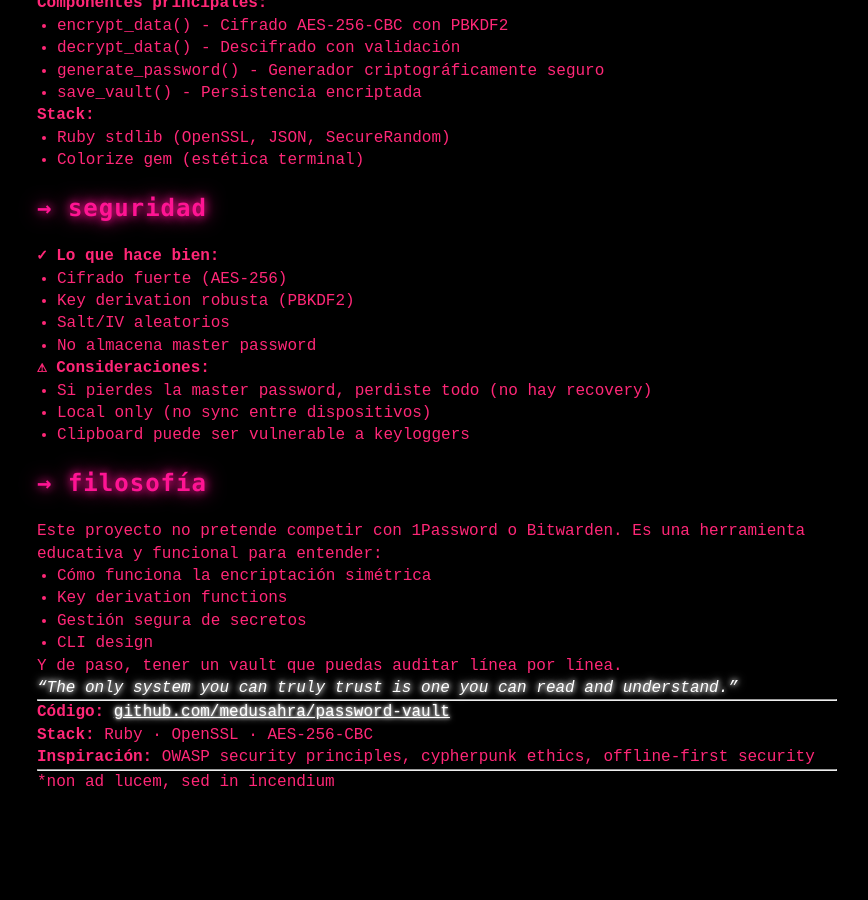
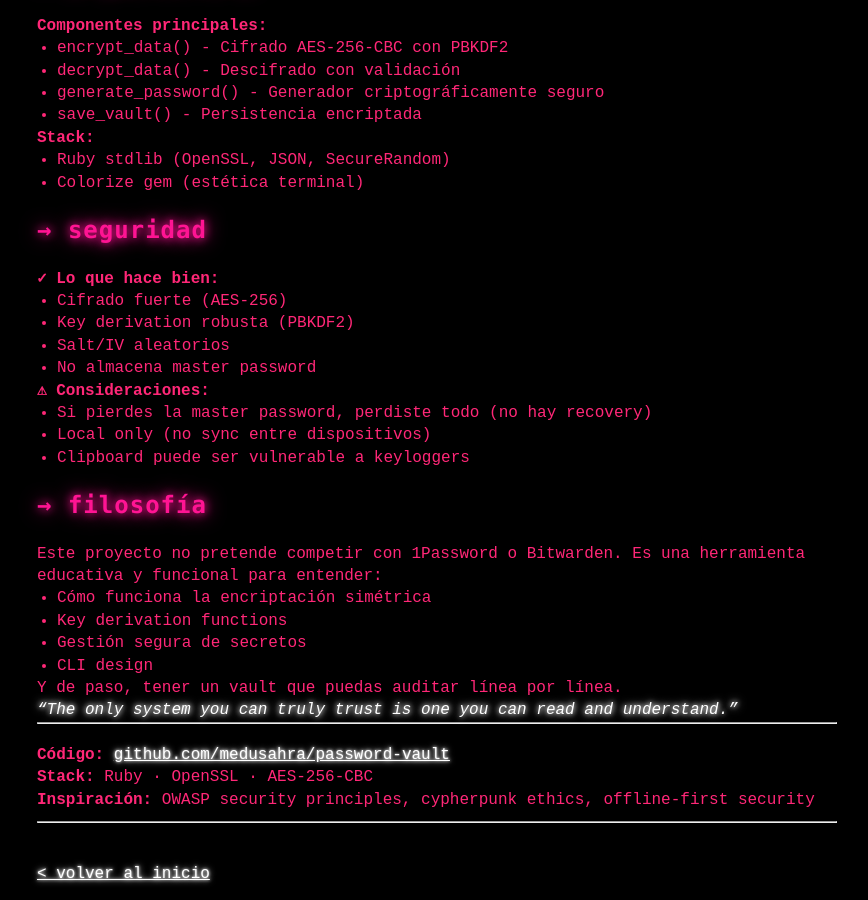
Before and after one commit to medusahra/medusahra.github.io, a Jekyll site: the page built from _posts/2025-11-23-password-vault.md, in a window 1280 px wide and 900 px high, scrolled down 2044 px. Shown: the whole window, without its empty margins (203-1071 px from the left). Built offline with Jekyll 4.4.1, drawn with Linux system fonts in a browser that asks for light colours; before the commit the page ends 2852 px from its top, so only the background shows below that.

Commit message:
Update 2025-11-23-password-vault.md

```diff
--- a/_posts/2025-11-23-password-vault.md
+++ b/_posts/2025-11-23-password-vault.md
@@ -3,6 +3,8 @@
 title: "password vault"
 date: 2025-11-23
 ---
+
+[< volver](/)
 
 # 🔐 Password Vault
 
@@ -122,13 +124,19 @@
 *"The only system you can truly trust is one you can read and understand."*
 
 ---
+<div style="margin: 20px 0;"></div>
 
 **Código:** [github.com/medusahra/password-vault](https://github.com/medusahra/password-vault)
 
 **Stack:** Ruby · OpenSSL · AES-256-CBC
 
 **Inspiración:** OWASP security principles, cypherpunk ethics, offline-first security
-
+<div style="margin: 10px 0;"></div>
 ---
 
-*non ad lucem, sed in incendium
+<div style="margin: 40px 0;"></div>
+
+
+
+
+[< volver al inicio](/)
```
